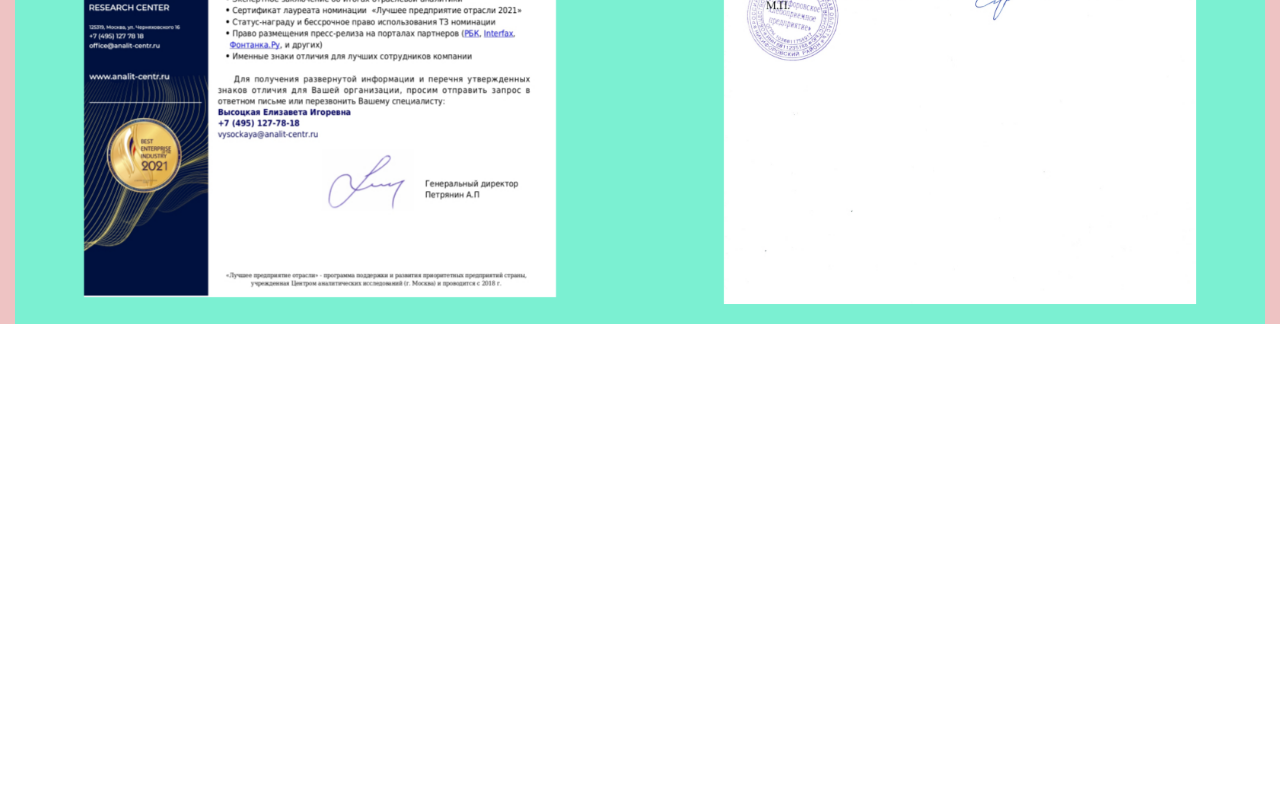
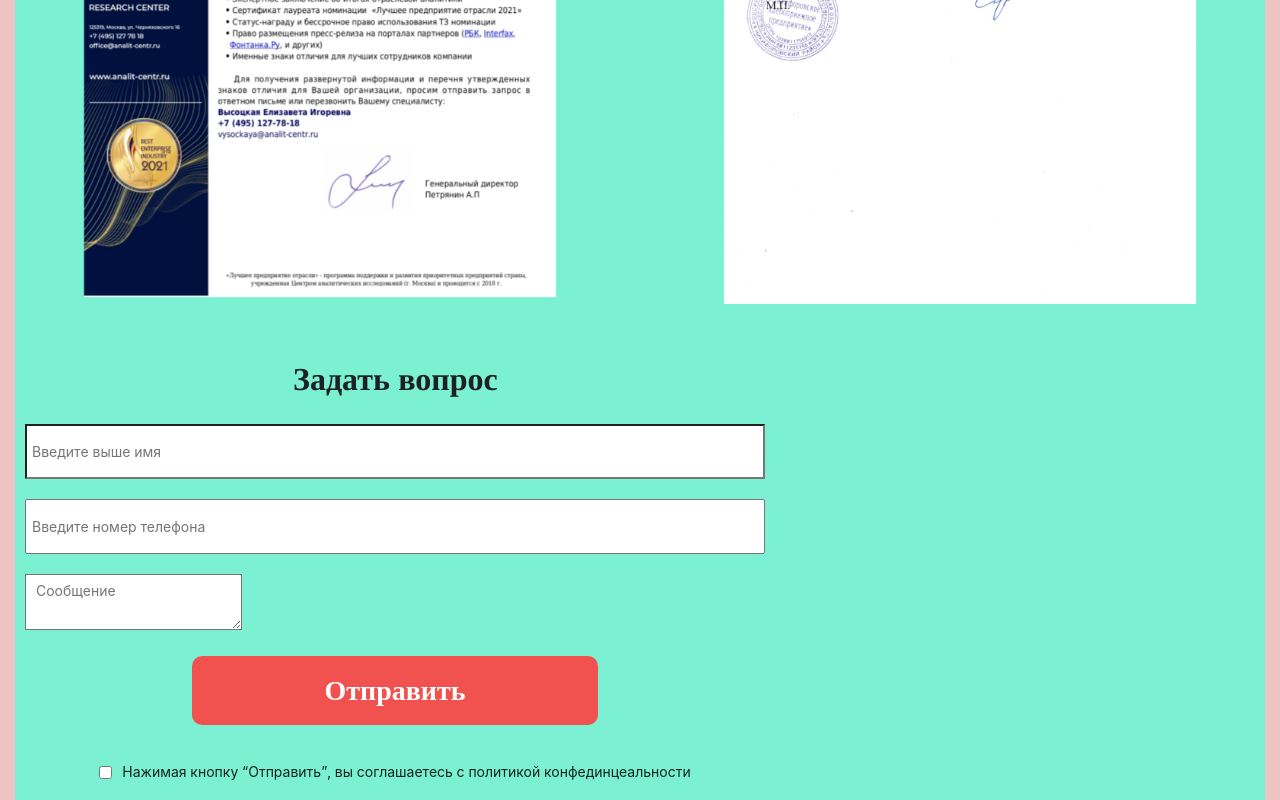
Before and after one commit to DmitriVic/alternative, a React (Create React App) app: page / in a window 1280 px wide. Shown: the part 3634-4434 px from the top of the page. Before the commit the page ends 3958 px from the top, so only its background shows below. Built offline with nearby package versions, Linux system fonts and the light colour scheme; a web font is replaced by a local one.

Commit message:
работаю сaskQuestion

```diff
--- /dev/null
+++ b/src/components/AskQuestion/index.jsx
@@ -0,0 +1,74 @@
+
+//import { HeartTwoTone} from "@ant-design/icons/lib/icons";
+//import "antd/dist/antd.css";
+//import cn from "classnames";
+import s from "./index.module.scss";
+
+
+
+
+
+
+
+import React from 'react';
+import { useForm } from 'react-hook-form';
+
+export default function App() {
+	const { register, reset, handleSubmit, formState: { errors, } } = useForm({
+		mode: "onBlur"
+	});
+	const onSubmit = data =>{
+		alert("Данные успешно отправлены" + JSON.stringify(data))
+		reset()
+	};
+
+
+	return (
+		<form className={s.form} onSubmit={handleSubmit(onSubmit)}>
+			<div className={s.form__title}>Задать вопрос</div>
+
+			<label >
+				<input
+					type="text"
+					placeholder="Введите выше имя"
+					{...register("firstName",{
+							required: 'Поле обязательно к заполнению',
+							maxLength: 80
+						})} />
+				<div>{errors?.firstName && <p>{errors?.firstName.message}</p>}</div>
+			</label>
+
+			<label >
+				<input
+					type="tel"
+					placeholder="Введите номер телефона"
+					{...register("mobileNumber", {
+						required: "Введите номер телефона",
+						// minLength: { value: 6, message: "Минимум 6 символов" },
+						// maxLength: { value: 12, message: "Максимум 12 символов" },
+						pattern: { value: /^(\s*)?(\+)?([- _():=+]?\d[- _():=+]?){10,14}(\s*)?$/, message: "Введите корректно номер телефона" }
+					})} />
+				<div>{errors?.mobileNumber && <p>{errors?.mobileNumber.message}</p>}</div>
+			</label>
+
+
+			<label >
+			<textarea {...register("Text", {})}
+			placeholder="Сообщение"
+			/>
+
+			</label>
+
+
+			<button >Отправить</button>
+			<div className={s.chekbox}>
+				<input type="checkbox" placeholder="Согласие на обработку данных" {...register("сonfirm", {required: true, min: 1})} />
+				<span className={errors?.сonfirm && s.error } >Нажимая кнопку  “Отправить”, вы соглашаетесь с политикой конфединцеальности</span>
+			</div>
+
+		</form>
+	);
+}
+
+//pattern: /^\S+@\S+$/i
+//className={isValid && s.active}
--- /dev/null
+++ b/src/components/AskQuestion/index.module.scss
@@ -0,0 +1,66 @@
+.form {
+	display: grid;
+	justify-items: center;
+	max-width: 740px;
+	gap: 20px;
+	input {
+		padding: 0 5px;
+		width: 100%;
+		height: 55px;
+	}
+	p {
+		margin: 0;
+		color: #f1524f;
+	}
+
+	button {
+		cursor: pointer;
+		width: 406px;
+		height: 69px;
+		background: #f1524f;
+		border-radius: 10px;
+		border: none;
+		font-family: "Montserrat";
+		font-weight: 700;
+		font-size: 28px;
+		line-height: 155%;
+		color: #ffffff;
+		@media (max-width: 426px) {
+			width: 100%;
+		}
+	}
+	label {
+		width: 100%;
+	}
+}
+
+.chekbox {
+	display: flex;
+	justify-content: center;
+	align-items: center;
+	input {
+		width: inherit;
+		margin-right: 10px;
+	}
+	.error {
+		color: #f1524f;
+	}
+	span {
+		font-size: 14px;
+	}
+}
+
+.form__title {
+	font-family: "Montserrat";
+	font-style: normal;
+	font-weight: 700;
+	font-size: 32px;
+	line-height: 155%;
+	text-align: center;
+	color: #1c2128;
+	transform: rotate(-0.07deg);
+}
+
+textarea {
+	padding: 5px 10px;
+}
--- a/src/components/SliderDoc/index.module.scss
+++ b/src/components/SliderDoc/index.module.scss
@@ -22,6 +22,7 @@
 
 .wrapper{
 	position: relative;
+	margin-bottom: 30px;
 }
 
 .img {
--- a/src/components/pages/Homepage/index.jsx
+++ b/src/components/pages/Homepage/index.jsx
@@ -2,6 +2,7 @@
 //import { HeartTwoTone} from "@ant-design/icons/lib/icons";
 //import "antd/dist/antd.css";
 import cn from "classnames";
+import AskQuestion from "../../AskQuestion";
 import Catalog from "../../Catalog";
 import InfoBlock from "../../InfoBlock";
 import PlombAndSys from "../../PlombAndSys";
@@ -37,6 +38,9 @@ export const Homepage = ({setModalActive, modalActive, data, dataPopular}) => {
 	 active={modalActive}
 	 setActive={setModalActive}
 	 />
+	 <AskQuestion/>
+
+
 
 
     </>
```
